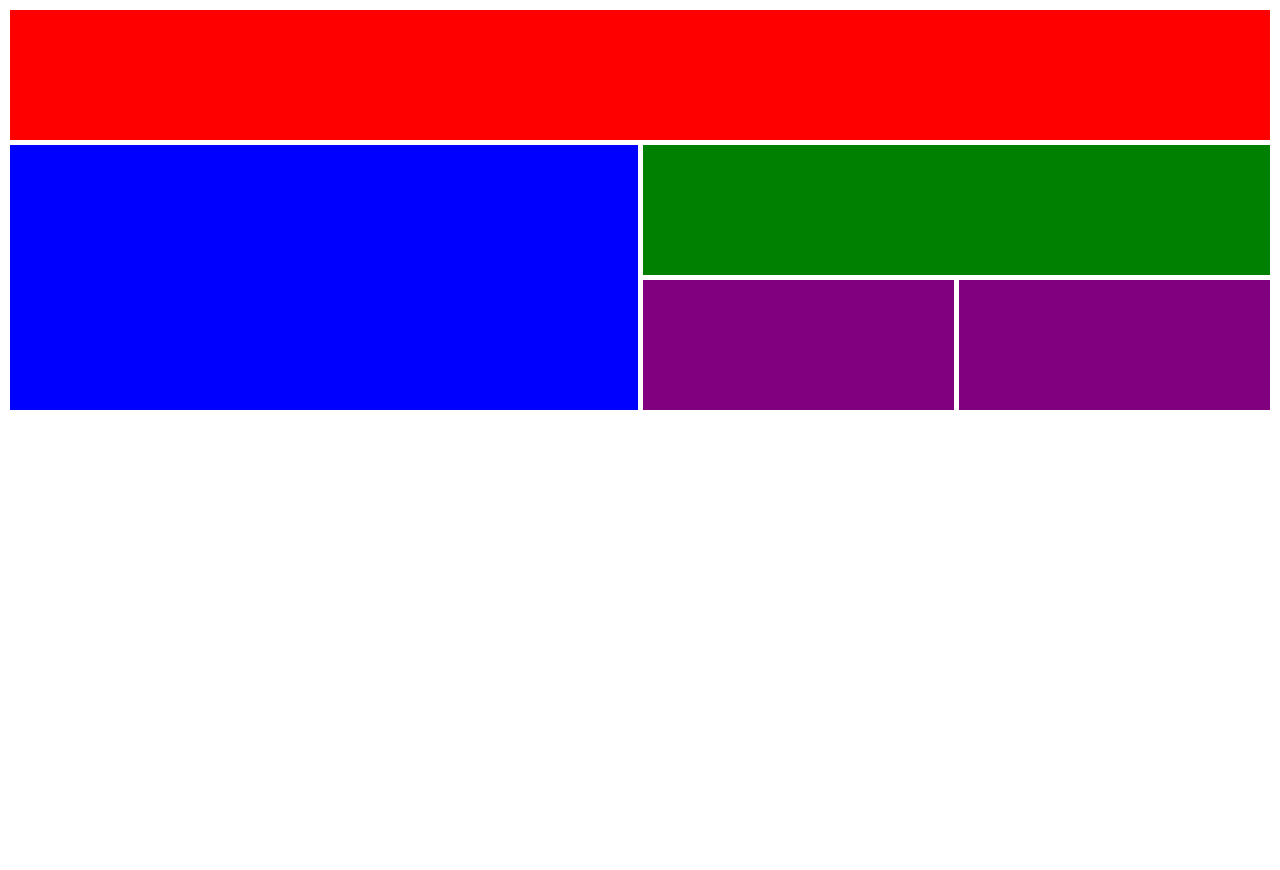
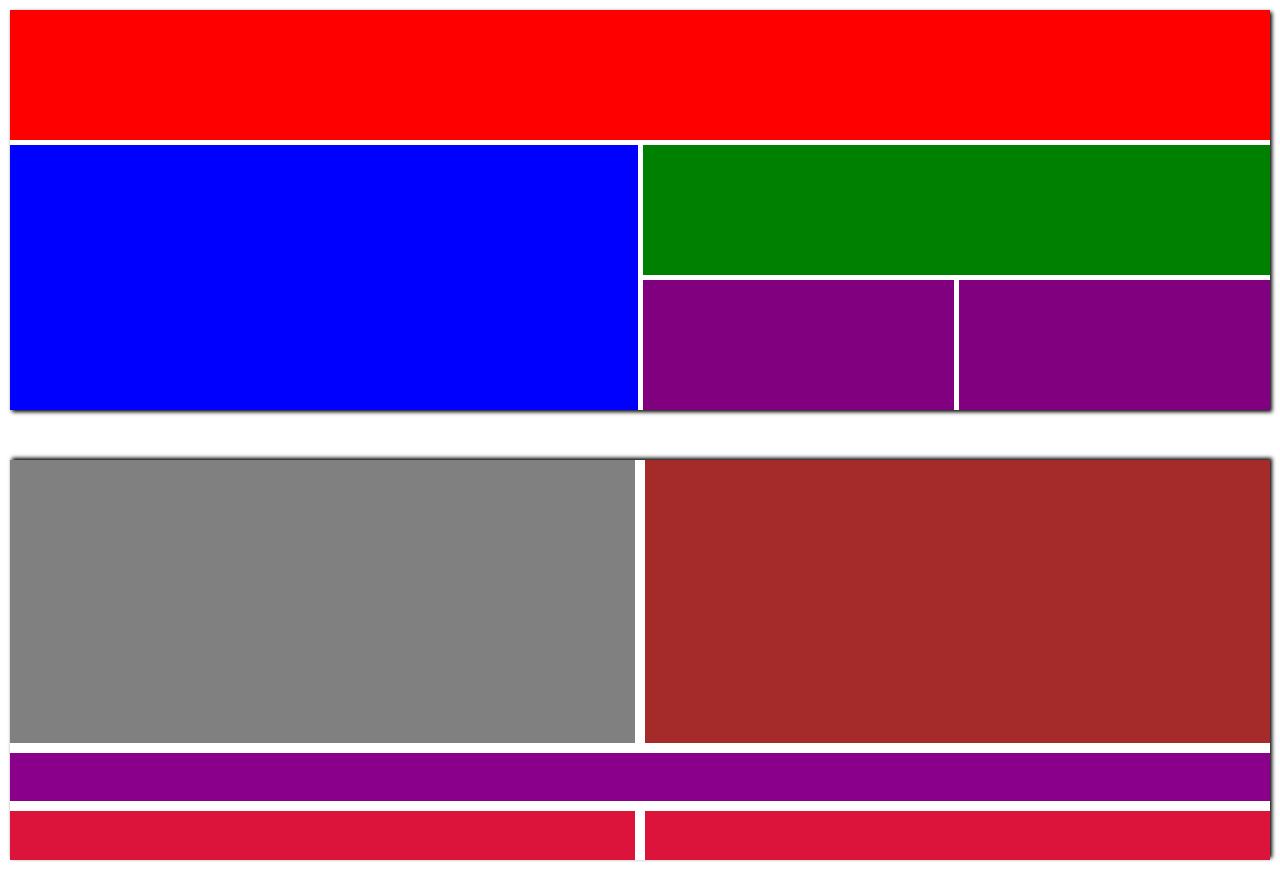
Before and after one commit to realmaxv/SuperCodeAufgaben, a plain HTML site: page Grid/Grid Level 1_2/index.html in a window 1280 px wide. Before the commit the page ends 800 px from the top, so only its background shows below. Drawn offline with Linux system fonts and the light colour scheme.

Commit message:
level 1_2 - finish

```diff
--- a/Grid/Grid Level 1_2/assets/css/style.css
+++ b/Grid/Grid Level 1_2/assets/css/style.css
@@ -10,6 +10,8 @@
     min-height: 50vh;
     grid-template-columns: repeat(4, 1fr);
     gap: 5px;
+    box-shadow: 2px 2px 4px black;
+    margin-bottom: 50px;
 
 }
 
@@ -36,3 +38,49 @@
 .bx4, .bx5{
     background-color: purple;
 }
+
+/* ! Layout 2 */
+
+
+
+.grid_2{
+    margin: 10px;
+    display: grid;
+    min-height: 50vh;
+    box-shadow: 2px -2px 4px black;
+    grid-template-columns: repeat(2, 1fr);
+
+    gap: 10px;
+
+}
+.grid_2 div{
+
+}
+.bx1a{
+
+    background-color: gray;
+    grid-row: 1 / 6;
+
+}
+
+.bx2b{
+    background-color: brown;
+    grid-row: 1 / 6;
+
+}
+
+.bx3c{
+    background-color:darkmagenta;
+    grid-column: 1 / span 2;
+
+
+}
+
+.bx4d{
+    background-color: crimson;
+
+}
+.bx5e{
+    background-color: crimson;
+
+}
--- a/Grid/Grid Level 1_2/index.html
+++ b/Grid/Grid Level 1_2/index.html
@@ -17,5 +17,16 @@
 
 
     </section>
+
+    <section class="grid_2">
+      <div class="bx1a"></div>
+      <div class="bx2b"></div>
+
+        <div class="bx3c"></div>
+        <div class="bx4d"></div>
+        <div class="bx5e"></div>
+
+
+    </section>
   </body>
 </html>
```
Also changed, not shown: Grid/Grid Level 1_3/index.html (+12 -0 lines).
